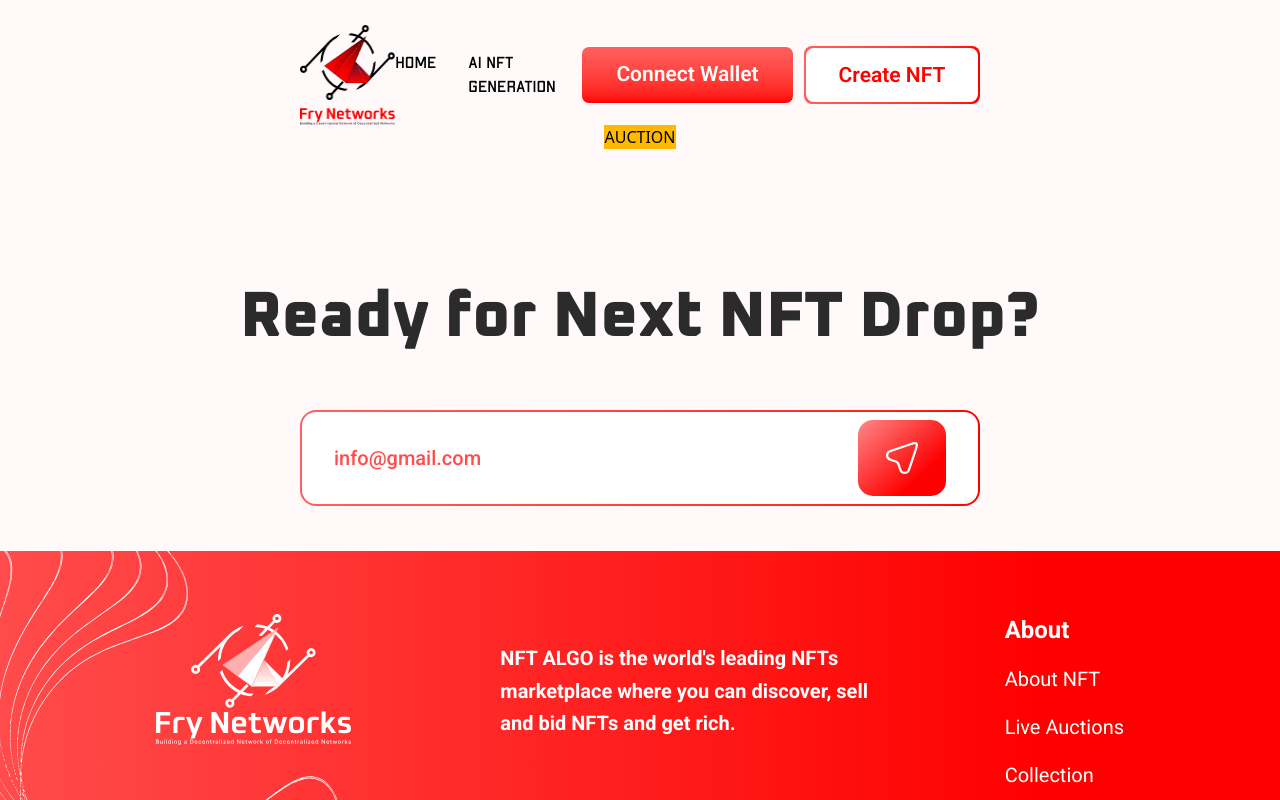
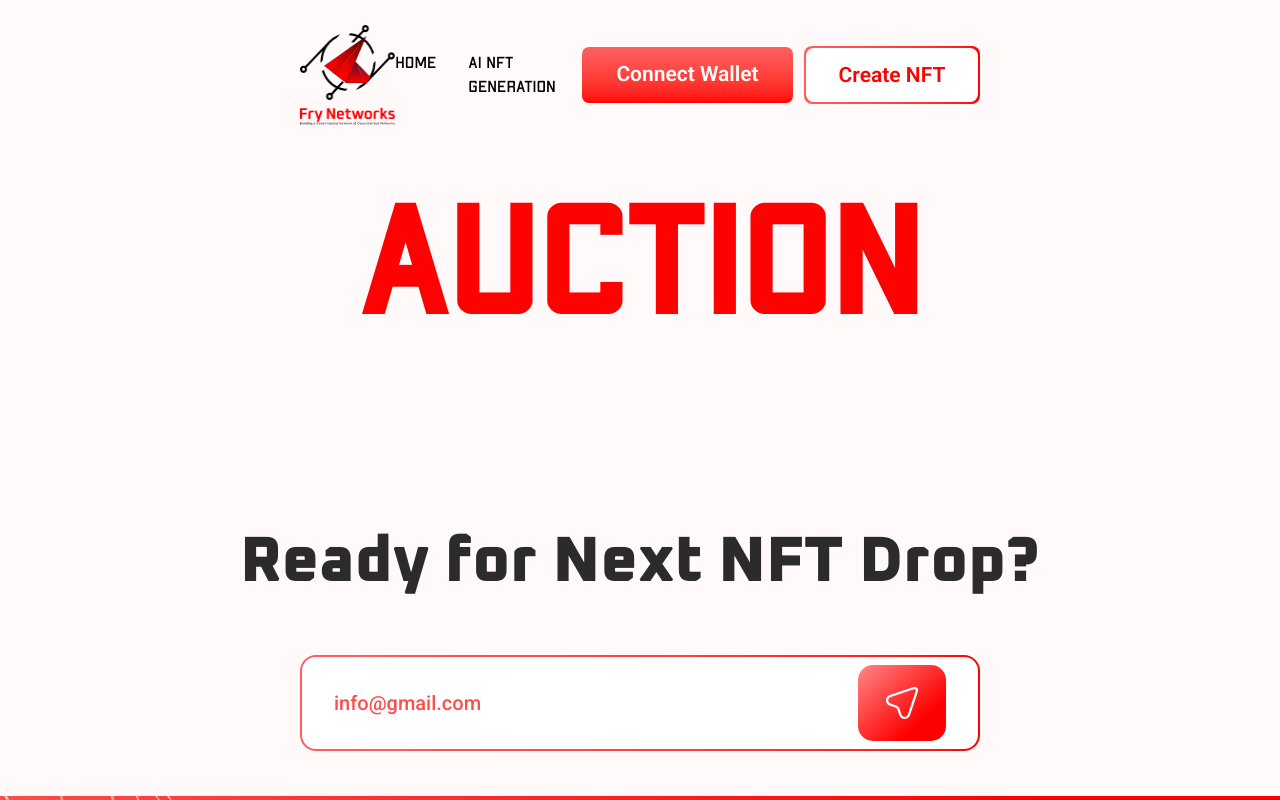
Before and after one commit to muznahrehman21/NFT, a React (Vite) app: page /auctionpage in a window 1280 px wide. Shown: the top 800 px of the page. Built offline with nearby package versions, Linux system fonts and the light colour scheme.

Commit message:
AuctionPage.jsx initiated

```diff
--- /dev/null
+++ b/src/components/AuctionArt.jsx
@@ -0,0 +1,15 @@
+import React from "react";
+
+function AuctionArt() {
+  return (
+    <div className="flex flex-col justify-center items-center gap-3 mt-8">
+      <h1 className="font-apex font-bold text-[#FE0101] text-[150px]">
+        AUCTION
+      </h1>
+
+      <div className="gap-4 grid grid-cols-4 w-[1273px h-[293px ] ]"></div>
+    </div>
+  );
+}
+
+export default AuctionArt;
--- a/src/pages/AuctionPage.jsx
+++ b/src/pages/AuctionPage.jsx
@@ -1,11 +1,10 @@
 import React from "react";
+import AuctionArt from "../components/AuctionArt";
 
 function AuctionPage() {
   return (
-    <div className="flex flex-col justify-center items-center">
-      <div>
-        <h1 className="bg-amber-400">AUCTION</h1>
-      </div>
+    <div className="flex flex-col justify-center items-center gap-3">
+      <AuctionArt />
     </div>
   );
 }
```
